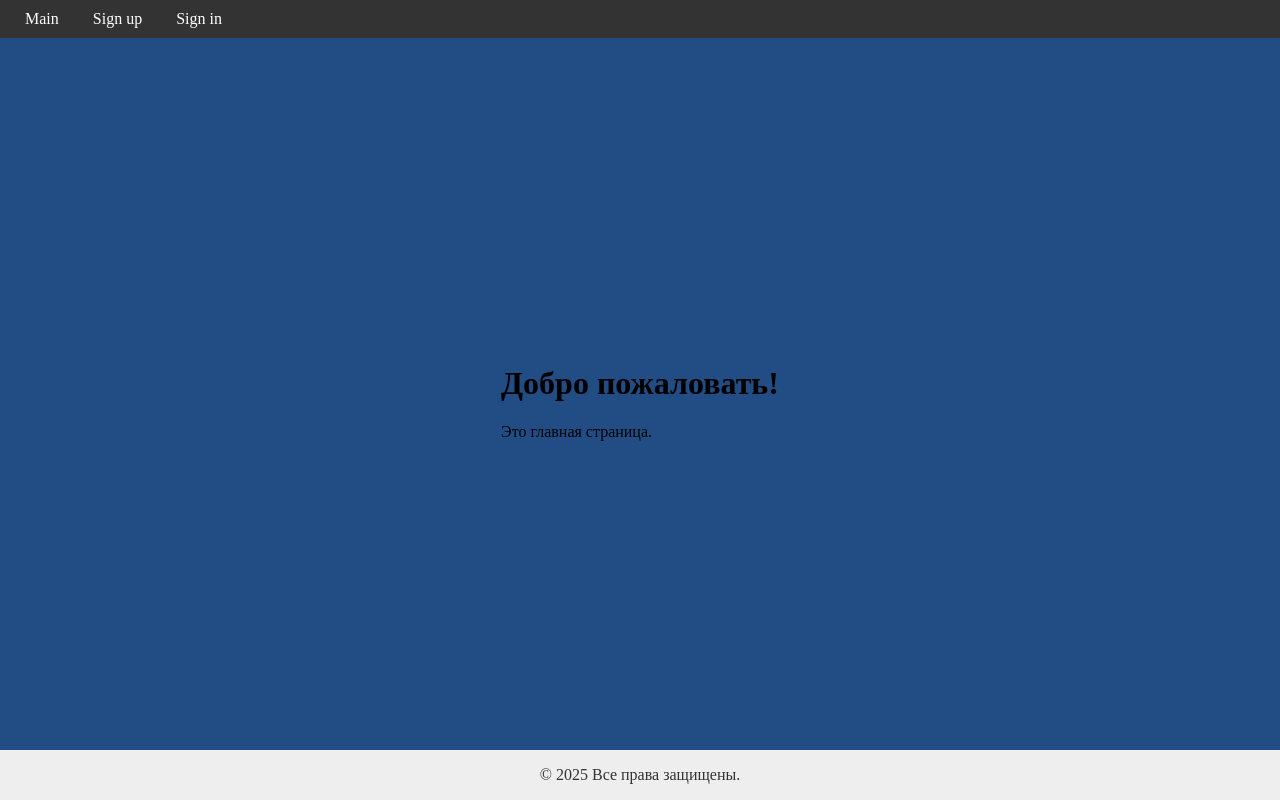
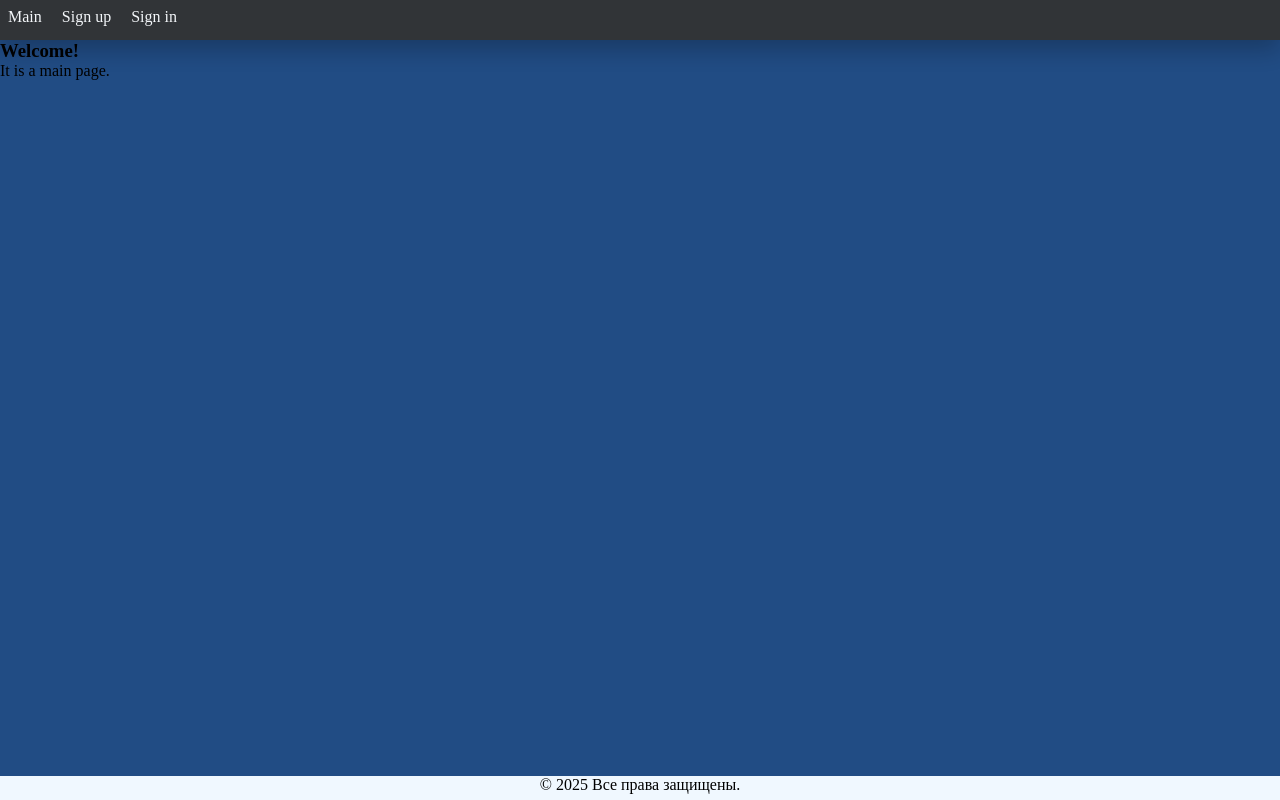
Before and after one commit to asdfrewqha/testserv, a FastAPI app: page / in a window 1280 px wide. Run offline with FastAPI, Linux system fonts and the light colour scheme.

Commit message:
some css changes

```diff
--- a/app/main.py
+++ b/app/main.py
@@ -50,6 +50,10 @@ async def signup_ep(request: Request):
 async def signin_ep(request: Request):
     return templates.TemplateResponse("sign_in.html", {"request": request})
 
+@app.get("/test")
+async def test(request: Request):
+    return templates.TemplateResponse("test.html", {"request": request})
+
 if __name__ == "__main__":
     server_address = os.getenv("SERVER_ADDRESS", "0.0.0.0:4000")
     host, port = server_address.split(":")
--- a/app/models.py
+++ b/app/models.py
@@ -1,6 +1,4 @@
 from sqlalchemy import Column, String
-
-# from sqlalchemy.orm import relationship
 from database import Base
 
 
--- a/app/routers/auth.py
+++ b/app/routers/auth.py
@@ -45,7 +45,7 @@ async def sign_up(user: schemas.UserReg, db: Session = Depends(get_db)):
         or not re.search(r"[A-Z]", pwd)
         or not re.search(r"[!@#$%^&*()\-_=+[\]{};:'\",.<>?/]", pwd)
     ):
-        return badresponse("Invalid password.")
+        return badresponse("Easy password.")
     else:
         pwd_hash = pwd_context.hash(pwd)
         token = gen_jwt(user.email, True)
--- a/static/script.js
+++ b/static/script.js
@@ -20,18 +20,18 @@ document.addEventListener("DOMContentLoaded", function () {
                 let data = await response.json();
 
                 if (response.ok) {
-                    alert("✅ Регистрация успешна! Ваш токен: " + data.token);
+                    alert("Registration completed!");
                     window.location.href = "/";
                 } else {
-                    alert("❌ Ошибка: " + data.message);
+                    alert("Error: " + data.message);
                 }
             } catch (error) {
-                console.error("Ошибка запроса:", error);
-                alert("❌ Ошибка сервера. Попробуйте позже.");
+                console.error("Bad request: ", error);
+                alert("Internal server error, please try again later.");
             }
         });
     } else {
-        console.warn("⚠️ Форма регистрации (#register-form) не найдена!");
+        console.warn("missing register-from.");
     }
 
     // Форма авторизации
@@ -55,17 +55,17 @@ document.addEventListener("DOMContentLoaded", function () {
                 let data = await response.json();
 
                 if (response.ok) {
-                    alert("✅ Авторизация успешна! Ваш токен: " + data.token);
+                    alert("Authorization completed!");
                     window.location.href = "/";
                 } else {
-                    alert("❌ Ошибка: " + data.message);
+                    alert("Error: " + data.message);
                 }
             } catch (error) {
-                console.error("Ошибка запроса:", error);
-                alert("❌ Ошибка сервера. Попробуйте позже.");
+                console.error("Bad request: ", error);
+                alert("Internal server error, please try again later.");
             }
         });
     } else {
-        console.warn("⚠️ Форма авторизации (#auth-form) не найдена!");
+        console.warn("missing auth-form.");
     }
 });
--- a/static/styles.css
+++ b/static/styles.css
@@ -8,9 +8,77 @@ html {
 	background-size:cover;
 	height:100%;
 }
-
+/*
 body {
 	background-color:transparent;
+	padding: 0;
+	margin: 0;
+	padding-top: 5vh;
+}
+
+header {
+	height: 5%;
+	position: fixed;
+	width: 100%;
+	background: #333;
+	top: 0;
+	right: 0;
+	box-shadow: 0px 10px 24px 0px rgba(0,0,0,0.25);
+	opacity: .95;
+}
+main {
+	margin-top: 5vh;
+	margin-bottom: 5vh;
+	padding: 16px;
+}
+footer {
+	background: aliceblue;
+	text-align: center;
+	position: absolute;
+	bottom: 0;
+	left: 0;
+} */
+*{
+    padding: 0;
+    margin: 0;
+}
+
+html, body {
+    height: 100%;
+    width: 100%;
+  }
+section {
+    min-height: 100%;
+    height: auto !important;
+    height: 100%;
+  }
+article {
+	padding-top: 5vh;
+    padding-bottom: 3vh;
+ }
+footer {
+    height: 3vh;
+    margin-top: -3vh;
+    background: aliceblue;
+	text-align: center;
+}
+header {
+	height: 5vh;
+	position: fixed;
+	width: 100%;
+	background: #333;
+	top: 0;
+	right: 0;
+	box-shadow: 0px 10px 24px 0px rgba(0,0,0,0.25);
+	opacity: .95;
+}
+nav {
+	margin-top: 1vh;
+}
+nav a {
+	color: white;
+	margin: 0 1vh;
+	text-decoration: none;
 }
 
 .registration-cssave{
@@ -63,28 +131,3 @@ body {
 	padding:50px 20px;
 }
 }
-header {
-	position: fixed;
-    top: 0;
-    left: 0;
-    width: 100%;
-    background-color: #333;
-    color: #fff;
-    padding: 10px;
-}
-
-nav a {
-	color: white;
-	margin: 0 15px;
-	text-decoration: none;
-}
-
-footer {
-	position: fixed;
-	left: 0;
-	bottom: 0;
-	width: 100%;
-	background-color: #eee;
-	color: #333;
-	text-align: center;
-}
--- a/templates/base.html
+++ b/templates/base.html
@@ -11,9 +11,9 @@
 
     {% include "includes/header.html" %}
 
-    <main>
-        {% block content %}{% endblock %}
-    </main>
+    <section>
+        <article>{% block content %}{% endblock %}</article>
+    </section>
 
     {% include "includes/footer.html" %}
 </body>
--- a/templates/index.html
+++ b/templates/index.html
@@ -3,6 +3,6 @@
 {% block title %}Главная{% endblock %}
 
 {% block content %}
-    <h1>Добро пожаловать!</h1>
-    <p>Это главная страница.</p>
+    <h1>Welcome!</h1>
+    <p>It is a main page.</p>
 {% endblock %}
```
Also changed, not shown: templates/test.html (added, +28 -0 lines).
